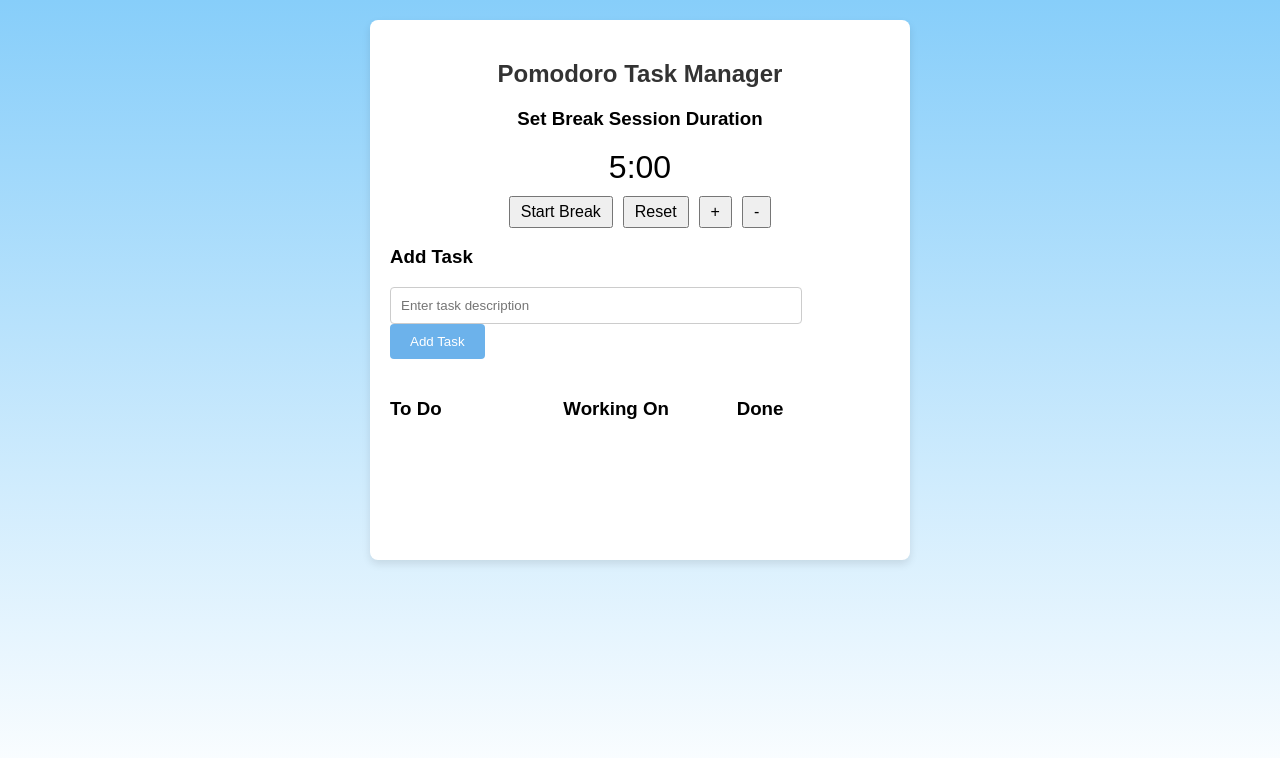
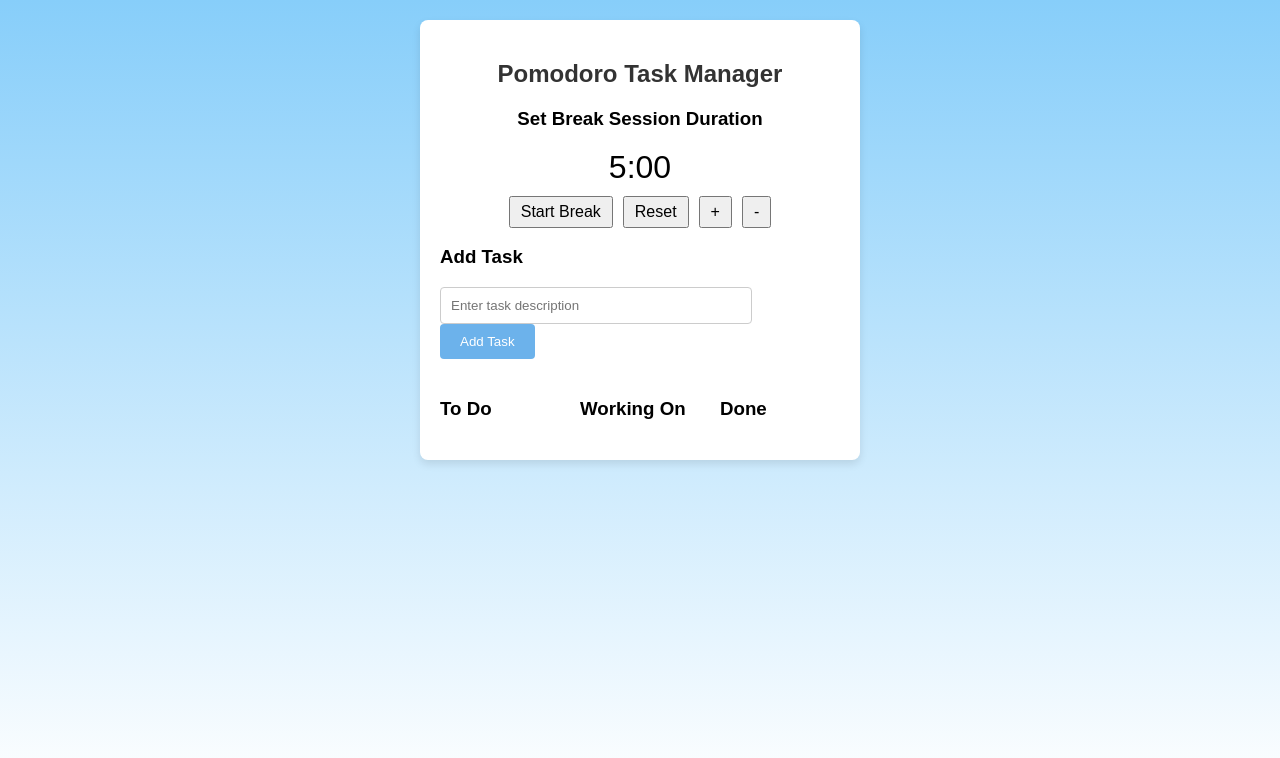
Before and after one commit to hhuss2/Pomodoro-Task-Manager, a React (Create React App) app in the folder client/: page / in a window 1280 px wide. Shown: the top 758 px of the page. Built offline with nearby package versions, Linux system fonts and the light colour scheme.

Commit message:
Adjusted Home Page

```diff
--- a/client/src/components/Home.css
+++ b/client/src/components/Home.css
@@ -21,8 +21,8 @@ body {
     background-color: #ffffff;
     box-shadow: 0 4px 8px rgba(0, 0, 0, 0.1);
     border-radius: 8px;
-    min-width: 500px;
-    min-height: 500px;
+    min-width: 400px;
+    min-height: 400px;
   }
 
   h2 {
```
